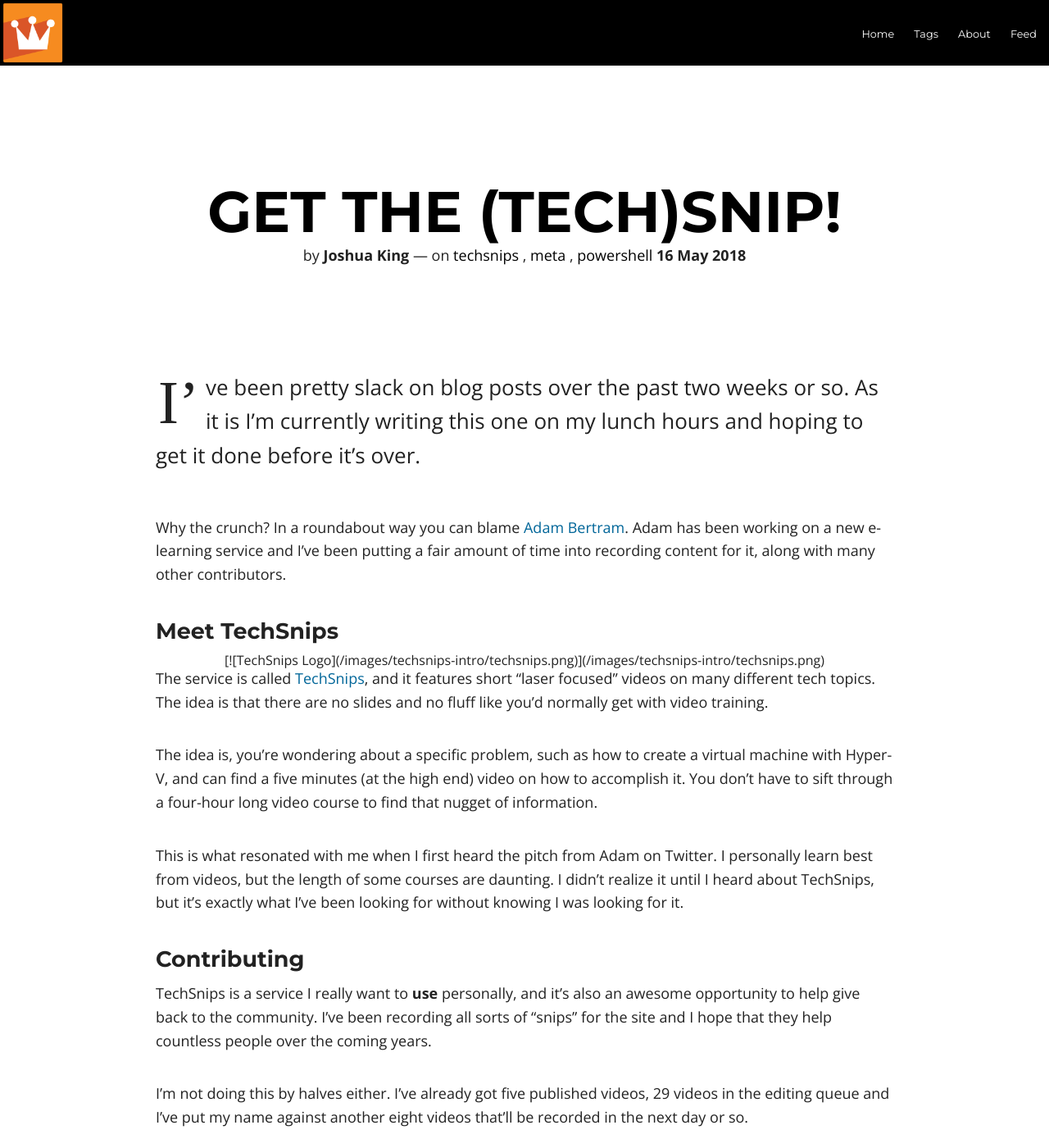
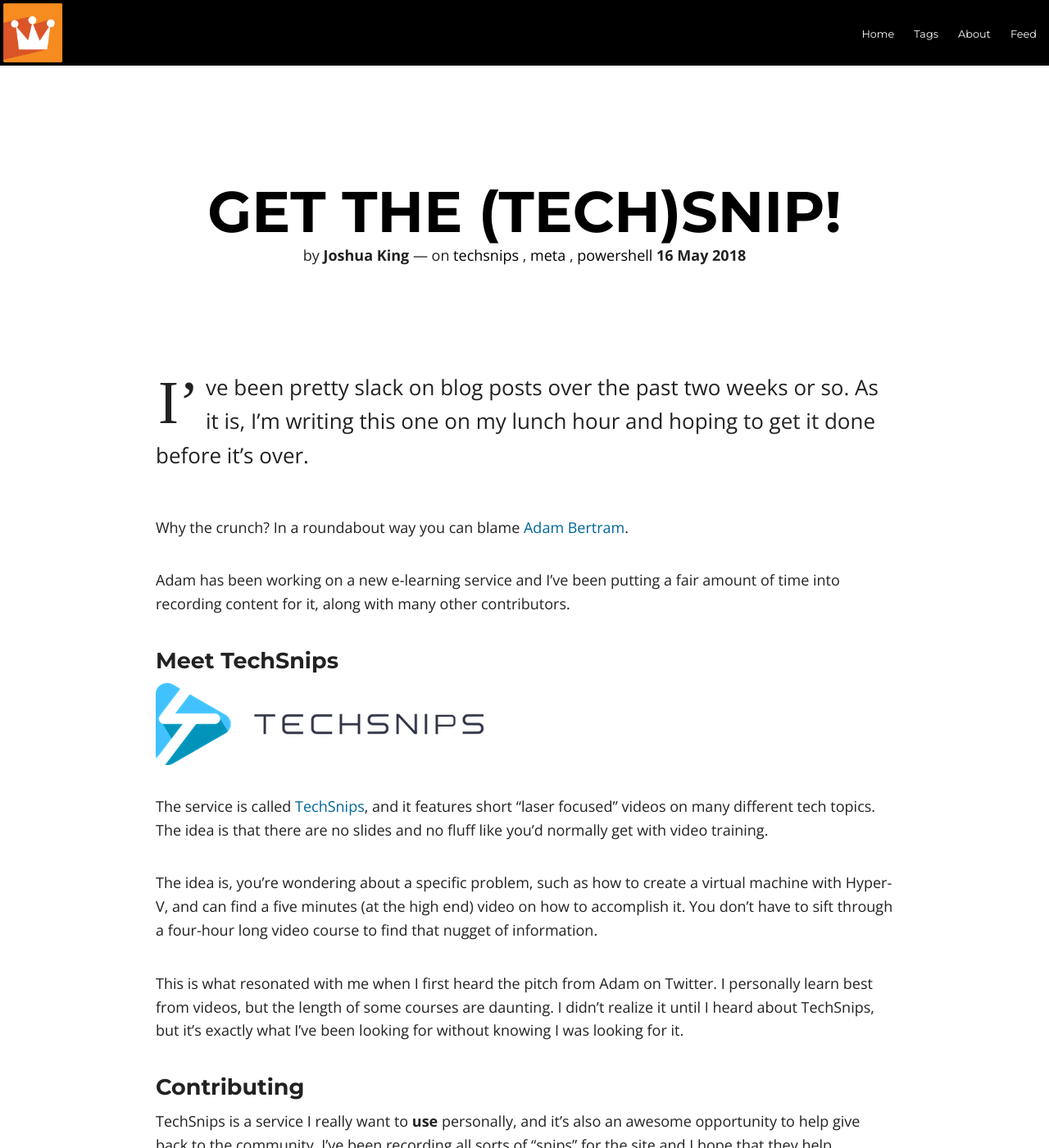
Before and after one commit to Windos/windos.github.io, a Jekyll site: the page built from _posts/2018-05-16-techsnips-intro.md, in a window 1280 px wide and 1400 px high. Shown: the whole window at 82% size. Built offline with Jekyll 4.4.1, drawn with Linux system fonts in a browser that asks for light colours; nearby versions of some CDN libraries; some web fonts are replaced; comment, search, counter and statistics services are not loaded; some of the changed text lies outside the part shown.

Commit message:
Some small fixes

```diff
--- a/_posts/2018-05-16-techsnips-intro.md
+++ b/_posts/2018-05-16-techsnips-intro.md
@@ -12,18 +12,18 @@
  creditlink: https://www.flickr.com/photos/srsphoto/512982909
 ---
 
-I’ve been pretty slack on blog posts over the past two weeks or so. As it is I’m
-currently writing this one on my lunch hours and hoping to get it done before
-it’s over.
+I’ve been pretty slack on blog posts over the past two weeks or so. As it is, I’m
+writing this one on my lunch hour and hoping to get it done before it’s over.
 
 Why the crunch? In a roundabout way you can blame [Adam
-Bertram](https://twitter.com/adbertram/). Adam has been working on a new
-e-learning service and I’ve been putting a fair amount of time into recording
-content for it, along with many other contributors.
+Bertram](https://twitter.com/adbertram/).
+
+Adam has been working on a new e-learning service and I’ve been putting a fair amount
+of time into recording content for it, along with many other contributors.
 
 ### Meet TechSnips
 
-<center>[![TechSnips Logo](/images/techsnips-intro/techsnips.png)](/images/techsnips-intro/techsnips.png)</center>
+[![TechSnips Logo](/images/techsnips-intro/techsnips.png)](/images/techsnips-intro/techsnips.png)
 
 The service is called [TechSnips](http://www.techsnips.io/), and it features
 short “laser focused” videos on many different tech topics. The idea is that
@@ -52,7 +52,7 @@
 
 What sort of topics? Here’s a peek:
 
-<center>[![TechSnips Logo](/images/techsnips-intro/trello.png)](/images/techsnips-intro/trello.png)</center>
+[![TechSnips Logo](/images/techsnips-intro/trello.png)](/images/techsnips-intro/trello.png)
 
 Obviously, it’s not just me. There’s 16 other people working on content (not
 including Adam… he’s a little busy actually working on the service and herding
```
